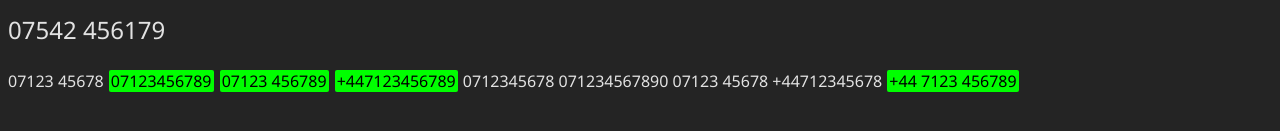
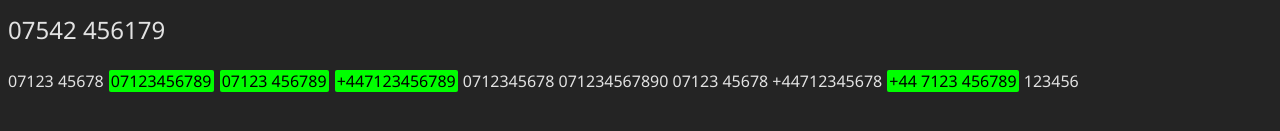
Before and after one commit to MichaelShawUK/regex, a React (Vite) app: page / in a window 1280 px wide. Shown: the part 225-356 px from the top of the page. Built offline with nearby package versions, Linux system fonts and the light colour scheme.

Commit message:
Extract highlighting of matches into own function

```diff
--- a/src/components/LevelText.tsx
+++ b/src/components/LevelText.tsx
@@ -1,4 +1,5 @@
 import dedent from "dedent";
+import highlightMatches from "../utils/highlightMatches";
 
 const matches = [
   "07123456789",
@@ -15,47 +16,10 @@ const text = dedent`07123 45678
                     071234567890
                     07123 45678
                     +44712345678
-                    SW@P`;
+                    SW@P
+                    123456`;
 
-let output = text;
-
-const matchIndexes = new Map();
-
-for (const match of matches) {
-  const startIndex = output.search("SW@P");
-  matchIndexes.set(match, [startIndex, startIndex + match.length]);
-  output = output.replace("SW@P", match);
-}
-
-console.log(output);
-console.log(matchIndexes);
-
-const jsx: (string | JSX.Element)[] = [];
-const positions = [...matchIndexes.values()];
-let currentPosition = 0;
-for (const position of positions) {
-  if (position[0] > currentPosition) {
-    jsx.push(output.slice(currentPosition, position[0]));
-    currentPosition = position[0];
-  }
-  if (currentPosition === position[0]) {
-    jsx.push(<span className="match">{output.slice(...position)}</span>);
-    currentPosition = position[1];
-  }
-}
-
-const lastPosition = [...positions.slice(-1)][0][1];
-console.log(lastPosition);
-
-jsx.push(output.slice(lastPosition));
-
-// const jsxUpdated = jsx.map((ele) => {
-//   if (typeof ele === "string") {
-//     console.log(str);
-//   }
-// });
-
-console.log(jsx);
+const jsx = highlightMatches(text, matches);
 
 const LevelText = () => {
   return (
--- /dev/null
+++ b/src/utils/highlightMatches.tsx
@@ -0,0 +1,32 @@
+export default function highlightMatches(
+  text: string,
+  matches: string[]
+): (JSX.Element | string)[] {
+  const matchIndexes = new Map();
+
+  for (const match of matches) {
+    const startIndex = text.search("SW@P");
+    matchIndexes.set(match, [startIndex, startIndex + match.length]);
+    text = text.replace("SW@P", match);
+  }
+
+  const jsx: (string | JSX.Element)[] = [];
+  const positions = [...matchIndexes.values()];
+  let currentPosition = 0;
+
+  for (const position of positions) {
+    if (position[0] > currentPosition) {
+      jsx.push(text.slice(currentPosition, position[0]));
+      currentPosition = position[0];
+    }
+    if (currentPosition === position[0]) {
+      jsx.push(<span className="match">{text.slice(...position)}</span>);
+      currentPosition = position[1];
+    }
+  }
+
+  const lastPosition = [...positions.slice(-1)][0][1];
+  jsx.push(text.slice(lastPosition));
+
+  return jsx;
+}
```
